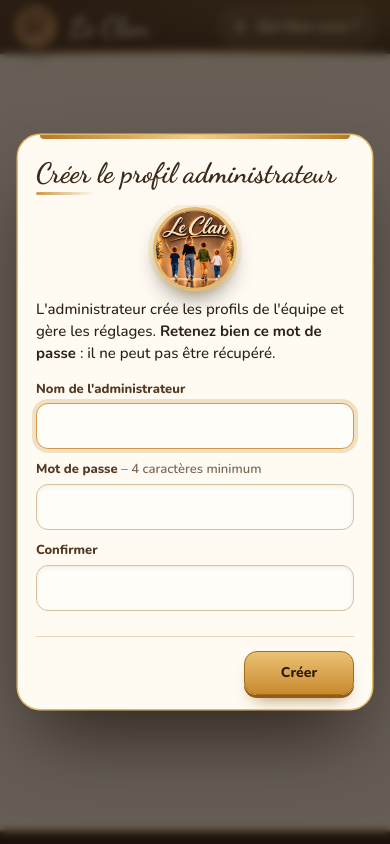
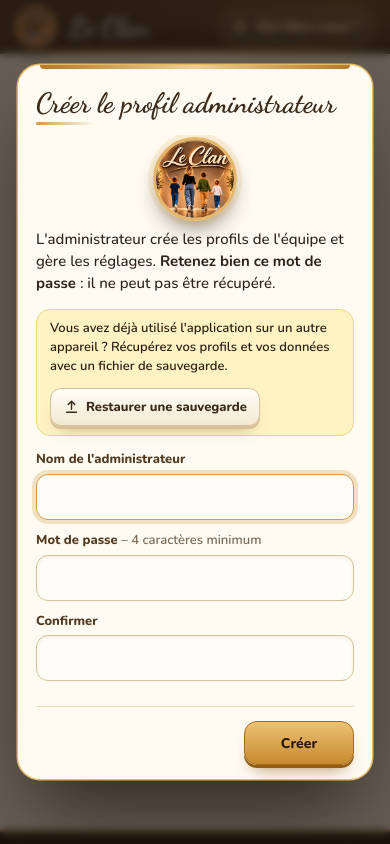
Before and after one commit to wRay13/leclan-x7k2, a plain HTML site: page index.html in a window 390 px wide. Drawn offline with Linux system fonts and the light colour scheme.

Commit message:
Restauration depuis l'ecran de depart, icone iPhone

```diff
--- a/index.html
+++ b/index.html
@@ -7,6 +7,11 @@
 <title>Traçabilité cuisine</title>
 <link rel="manifest" href="manifest.webmanifest">
 <link rel="icon" href="icon-192.png">
+<link rel="apple-touch-icon" href="icon-192.png">
+<meta name="apple-mobile-web-app-capable" content="yes">
+<meta name="mobile-web-app-capable" content="yes">
+<meta name="apple-mobile-web-app-title" content="Le Clan">
+<meta name="apple-mobile-web-app-status-bar-style" content="black-translucent">
 <link rel="stylesheet" href="style.css">
 </head>
 <body>
@@ -569,7 +574,9 @@ const actions = {
   setupAdmin() {
     openForm({
       title: 'Créer le profil administrateur', cancel: false, okLabel: 'Créer',
-      html: '<img class="dlg-logo" src="logo.jpg" alt=""><p style="margin-top:0">L\'administrateur crée les profils de l\'équipe et gère les réglages. <b>Retenez bien ce mot de passe</b> : il ne peut pas être récupéré.</p>',
+      html: `<img class="dlg-logo" src="logo.jpg" alt=""><p style="margin-top:0">L'administrateur crée les profils de l'équipe et gère les réglages. <b>Retenez bien ce mot de passe</b> : il ne peut pas être récupéré.</p>
+        <div class="note" style="margin-bottom:14px"><span>Vous avez déjà utilisé l'application sur un autre appareil ? Récupérez vos profils et vos données avec un fichier de sauvegarde.</span>
+        <label class="btn sm">${ic('upload')} Restaurer une sauvegarde<input type="file" id="restore" accept=".json,application/json" hidden></label></div>`,
       fields: [
         { name: 'name', label: 'Nom de l\'administrateur', required: true },
         { name: 'pw', label: 'Mot de passe', hint: '4 caractères minimum', type: 'password', attrs: PW_ATTRS, required: true, half: true },
```
